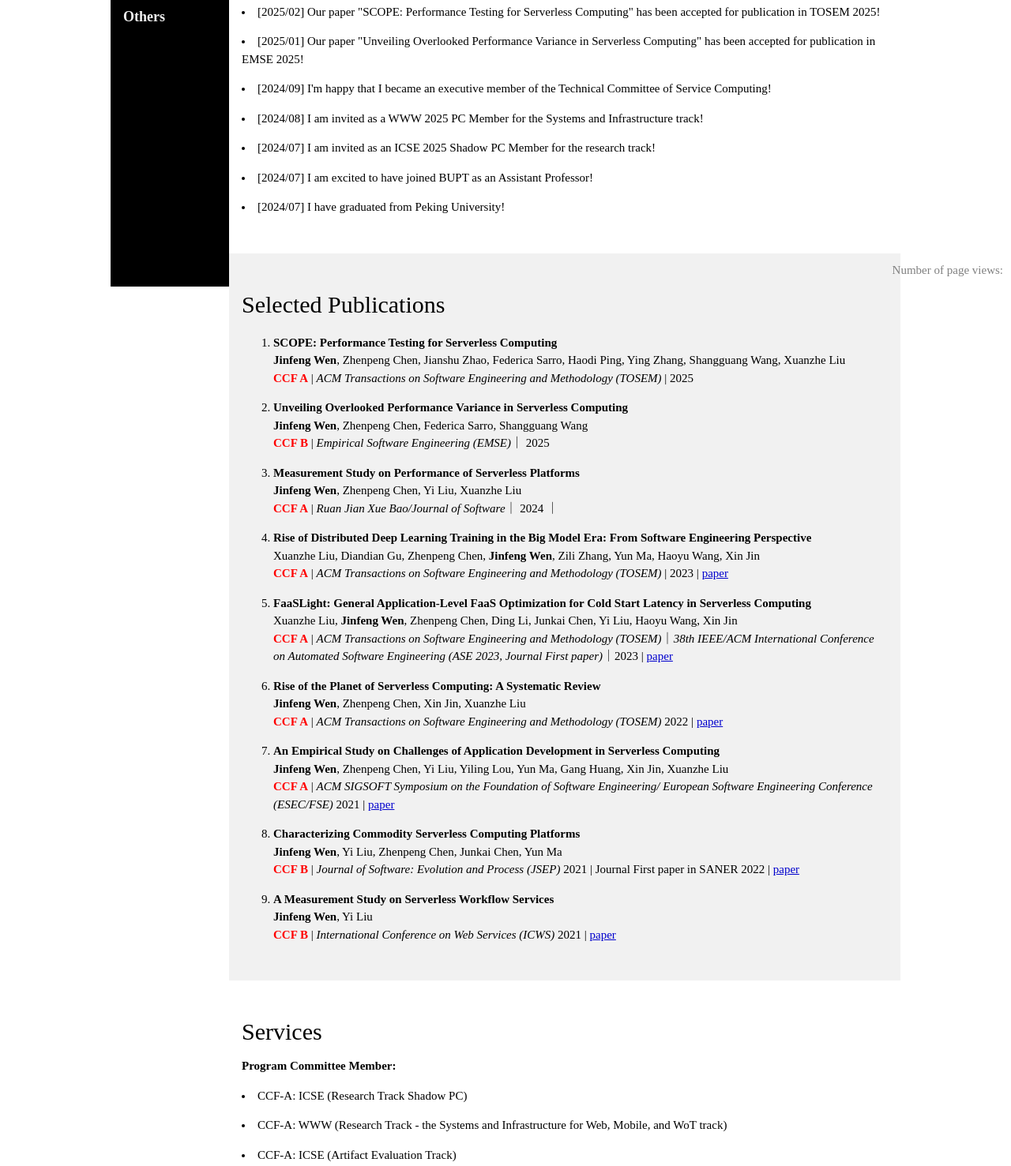
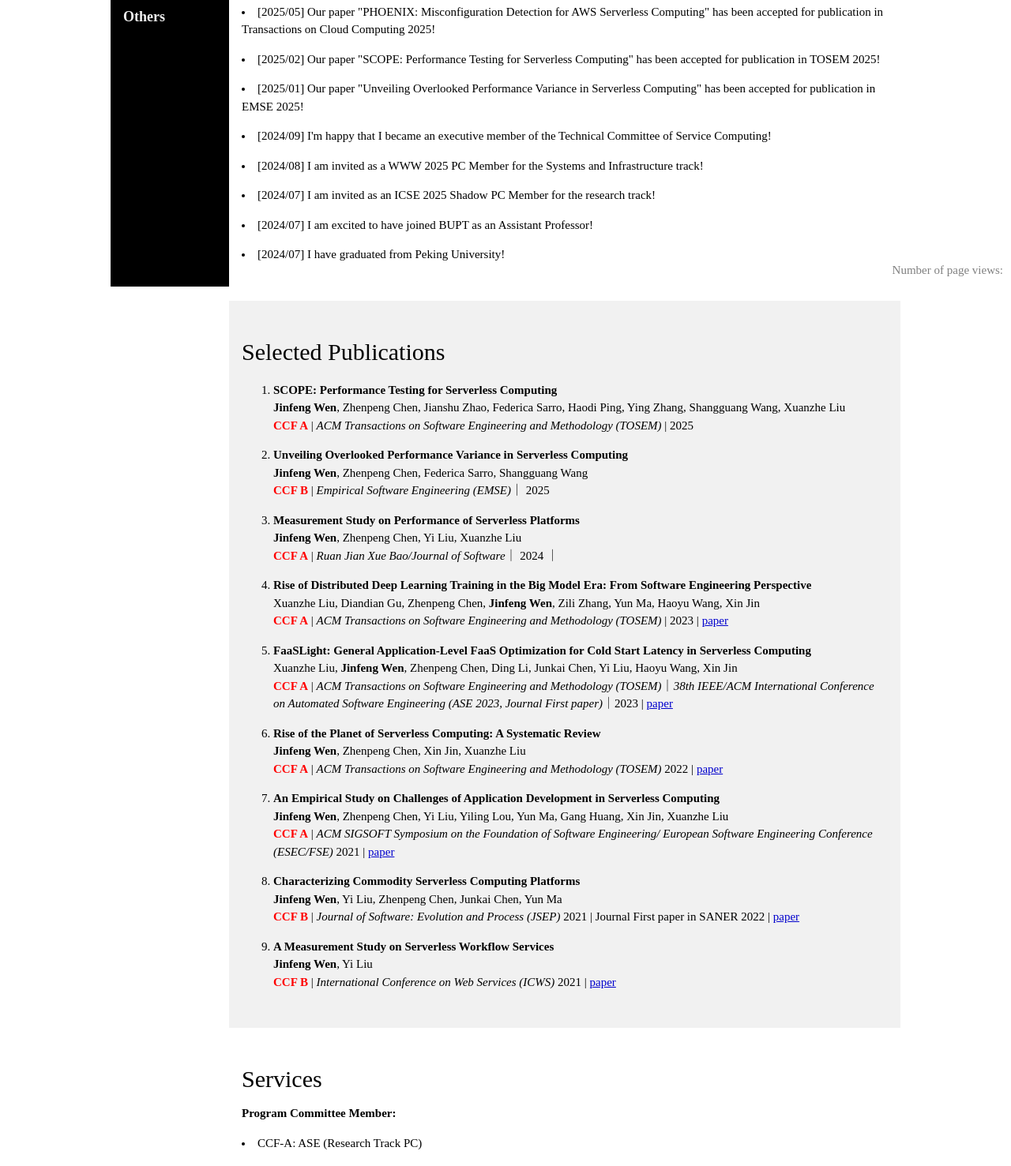
Before and after one commit to WenJinfeng/WenJinfeng.github.io, a plain HTML site: page index.html in a window 1280 px wide. Shown: the part 437-1914 px from the top of the page at 79% size. Drawn offline with Linux system fonts and the light colour scheme; some packages are replaced by stand-ins of ours; a script that the page names is missing.

Commit message:
Update index.html

```diff
--- a/index.html
+++ b/index.html
@@ -123,6 +123,7 @@
   <div class="w3-container w3-padding-32" id="news">
     <h2>News</h2>
 <!--       <p><li>[2024/11] I'm happy that I became an executive member of the Technical Committee of Systems Software!</p>  -->
+      <p><li>[2025/05] Our paper "PHOENIX: Misconfiguration Detection for AWS Serverless Computing" has been accepted for publication in Transactions on Cloud Computing 2025!</p>
       <p><li>[2025/02] Our paper "SCOPE: Performance Testing for Serverless Computing" has been accepted for publication in TOSEM 2025!</p>
       <p><li>[2025/01] Our paper "Unveiling Overlooked Performance Variance in Serverless Computing" has been accepted for publication in EMSE 2025!</p>
       <p><li>[2024/09] I'm happy that I became an executive member of the Technical Committee of Service Computing!</p>
@@ -281,6 +282,7 @@
   <div class="w3-container w3-padding-32" id="service">
     <h2>Services</h2>
       <strong>Program Committee Member:</strong>
+      <p><li>CCF-A: ASE (Research Track PC)</p>
       <p><li>CCF-A: ICSE (Research Track Shadow PC)</p>
       <p><li>CCF-A: WWW (Research Track - the Systems and Infrastructure for Web, Mobile, and WoT track)</p>
       <p><li>CCF-A: ICSE (Artifact Evaluation Track)</p>
```
